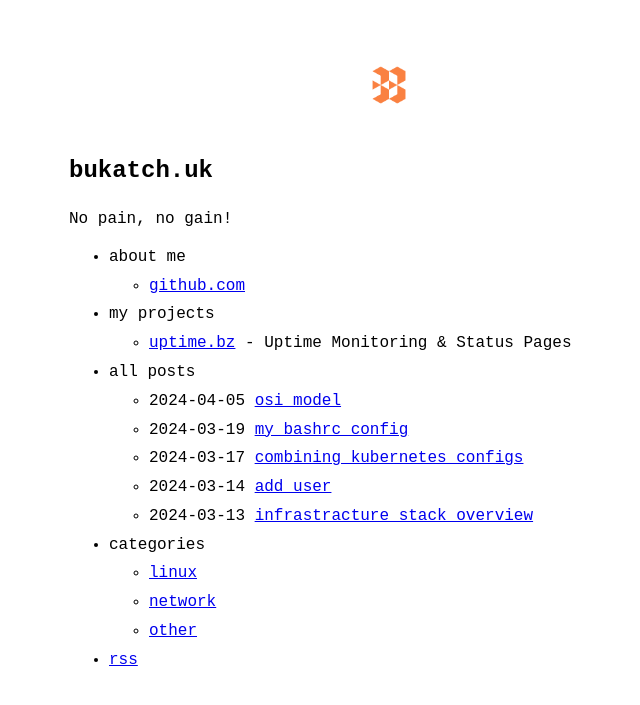
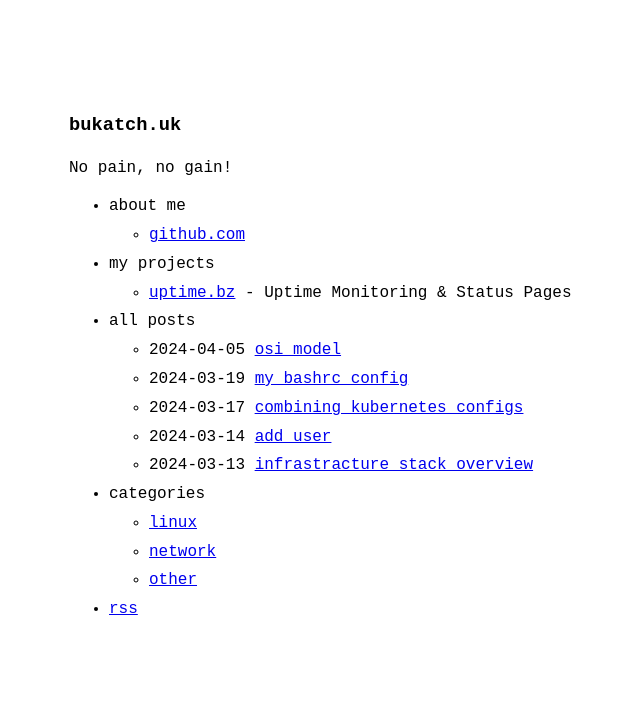
Before and after one commit to olegbukatchuk/bukatch.uk, a Jekyll site: the page built from index.md, in a window 1280 px wide. Shown: the top 705 px of the page, without its empty margins (251-891 px from the left). Built offline with Jekyll 4.4.1, drawn with Linux system fonts in a browser that asks for light colours.

Commit message:
Fix homepage

```diff
--- a/_layouts/home.html
+++ b/_layouts/home.html
@@ -2,7 +2,8 @@
 layout: default
 ---
 <header>
-  <img src="/logo.png" alt="{{ site.title }}" width="42" height="42"/> <h2>{{ site.title }}</h2>
+  <!--<img src="/logo.png" alt="{{ site.title }}" width="42" height="42"/> -->
+  <h3>{{ site.title }}</h3>
   {%-if site.theme_config.show_description-%}
     <p>{{ site.description }}</p>
   {%-endif-%}
```
